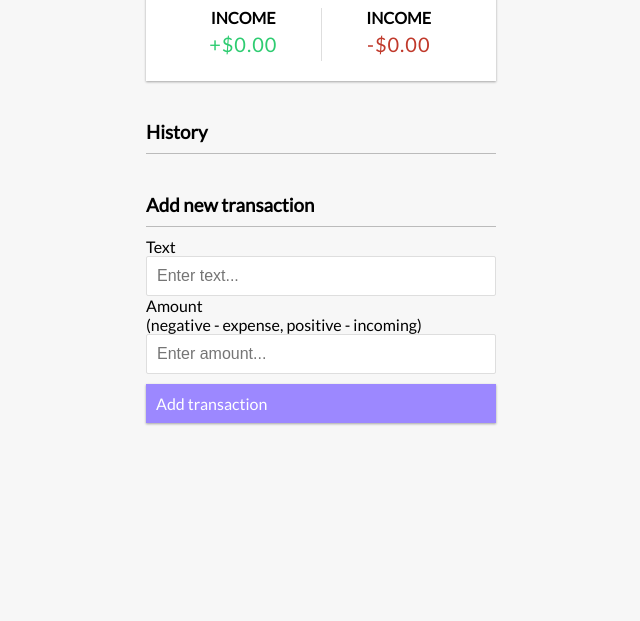
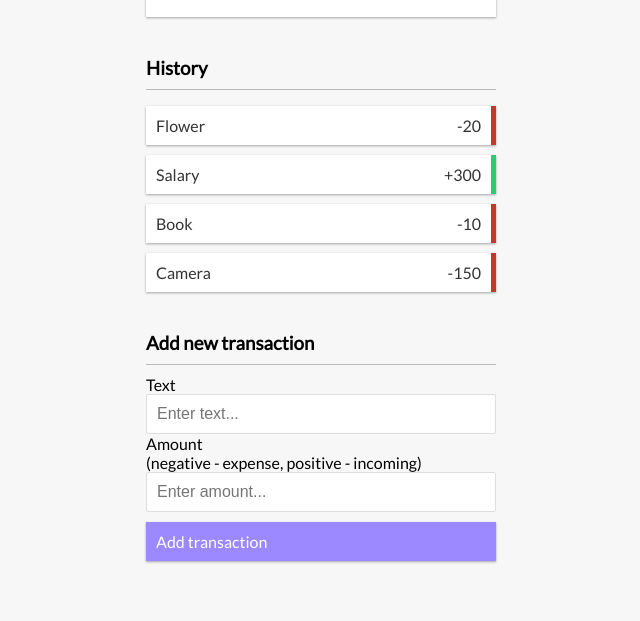
Before and after one commit to oley-projects/Expense_Tracker, a plain HTML site: page index.html in a window 1280 px wide. Shown: the part 253-874 px from the top of the page, without its empty margins (319-959 px from the left). Before the commit the page ends 800 px from the top, so only its background shows below. Drawn offline with Linux system fonts and the light colour scheme.

Commit message:
income, expense balance

```diff
--- a/index.html
+++ b/index.html
@@ -20,7 +20,7 @@
                 <p id="money-plus" class="money plus">+$0.00</p>
             </div>
             <div>
-                <h4>Income</h4>
+                <h4>Expense</h4>
                 <p id="money-minus" class="money minus">-$0.00</p>
             </div>
         </div>
--- a/script.js
+++ b/script.js
@@ -0,0 +1,65 @@
+const balance = document.getElementById('balance'),
+      moneyPlus = document.getElementById('money-plus'),
+      moneyMinus = document.getElementById('money-minus'),
+      list = document.getElementById('list'),
+      form = document.getElementById('form'),
+      text = document.getElementById('text'),
+      amount = document.getElementById('amount');
+
+const dummyTransactions = [
+    { id: 1, text: 'Flower', amount: -20 },
+    { id: 2, text: 'Salary', amount: 300 },
+    { id: 3, text: 'Book', amount: -10 },
+    { id: 4, text: 'Camera', amount: -150 }
+];
+
+let transactions = dummyTransactions;
+
+// Add transactions to DOM list
+function addTransactionDOM(transaction) {
+    // Get sign
+    const sign = transaction.amount < 0 ? '-' : '+';
+
+    const item = document.createElement('li');
+
+    // Add class based on value
+    item.classList.add(transaction.amount < 0 ? 'minus' : 'plus');
+
+    item.innerHTML = `
+        ${transaction.text} <span>${sign}${Math.abs(transaction.amount)}</span>
+        <button class="delete-btn">x</button>
+    `;
+
+    list.appendChild(item);
+}
+
+// Update the balance, income and expense
+function updateValues() {
+    const amounts = transactions.map(transaction => transaction.amount);
+
+    const total = amounts.reduce((acc, item) => (acc += item), 0).toFixed(2);
+
+    const income = amounts
+                        .filter(item => item > 0)
+                        .reduce((acc, item) => (acc += item), 0)
+                        .toFixed(2);
+
+    const expense = (amounts
+                        .filter(item => item < 0)
+                        .reduce((acc, item) => (acc += item), 0) * (-1)
+                        ).toFixed(2);
+
+    balance.innerText = `$${total}`;
+    moneyPlus.innerText = `$${income}`;
+    moneyMinus.innerText = `$${expense}`;
+}
+
+// Init app
+function init() {
+    list.innerHTML = '';
+
+    transactions.forEach(addTransactionDOM);
+    updateValues();
+}
+
+init();
```
